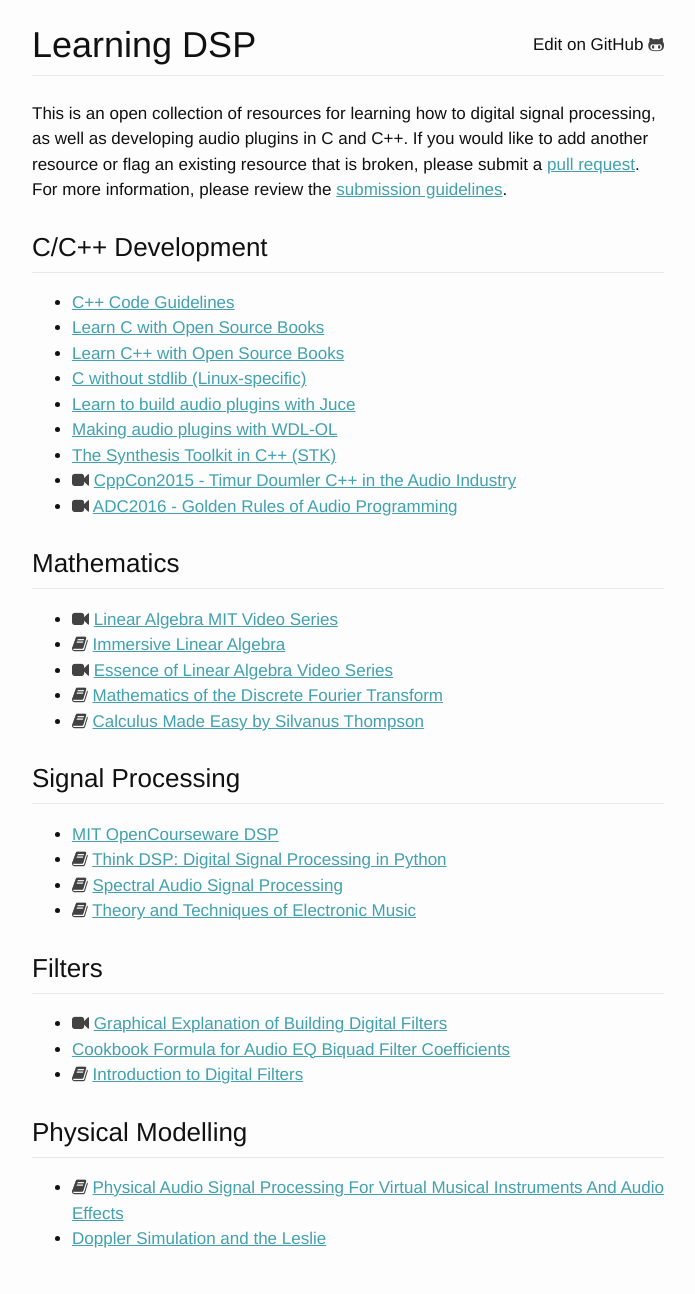
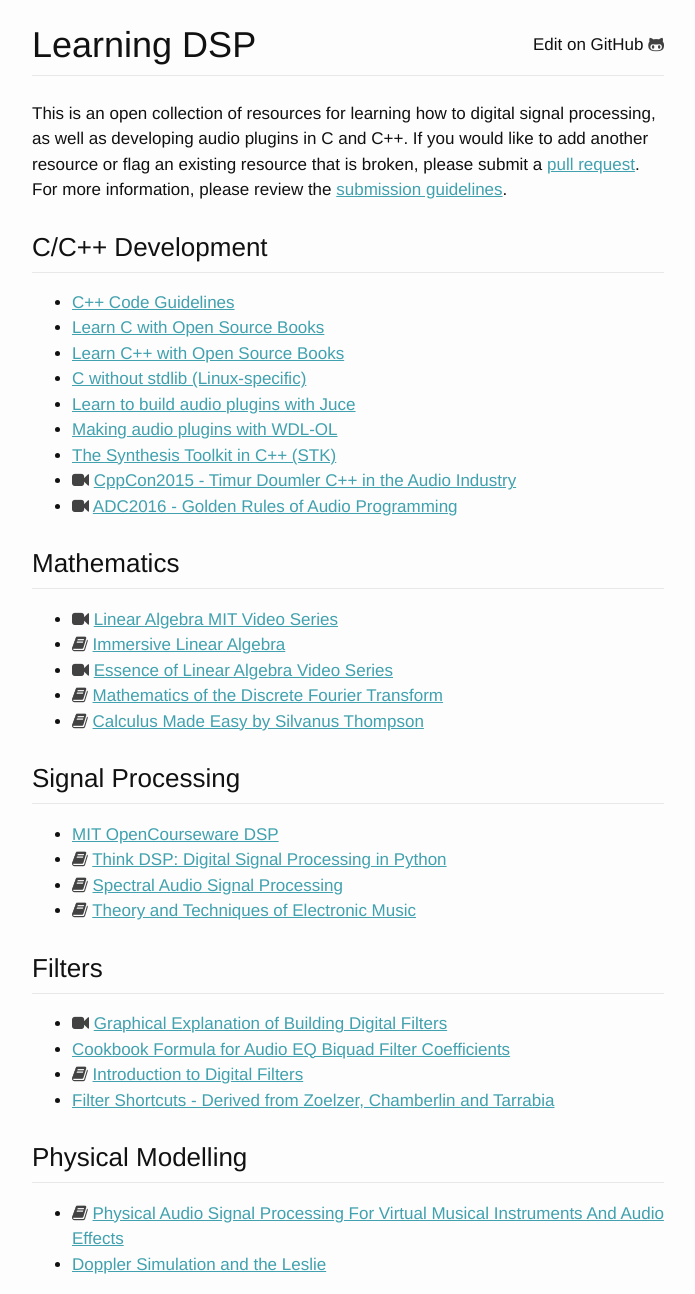
Before and after one commit to gmoe/learning-dsp, a Jekyll site: the page built from README.md, in a window 1280 px wide. Shown: the whole page, without its empty margins (292-987 px from the left). Built offline with Jekyll 4.4.1, drawn with Linux system fonts in a browser that asks for light colours; before the commit the page ends 1269 px from its top, so only the background shows below that.

Commit message:
Added Filter cookbook

```diff
--- a/_data/filters.json
+++ b/_data/filters.json
@@ -15,6 +15,11 @@
       "title": "Introduction to Digital Filters",
       "type": "book",
       "link": "https://ccrma.stanford.edu/~jos/filters/"
+    },
+    {
+      "title": "Filter Shortcuts - Derived from Zoelzer, Chamberlin and Tarrabia",
+      "type": "document",
+      "link": "http://tre.ucsd.edu/wordpress/wp-content/uploads/2017/11/filter-shortcuts.pdf"
     }
   ]
 }
```
